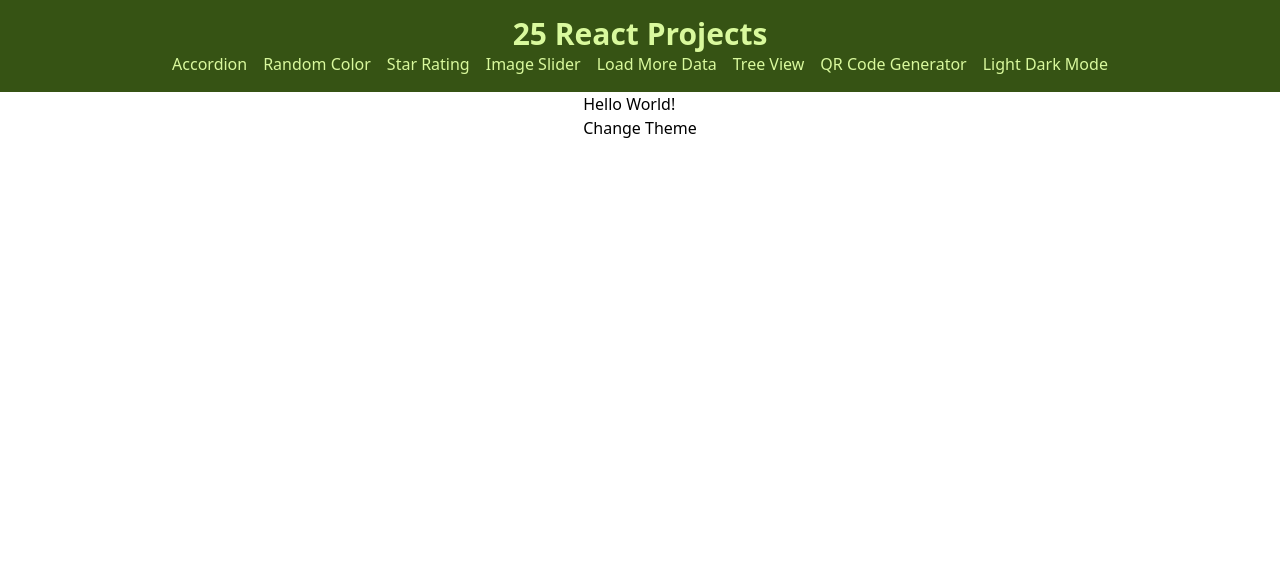
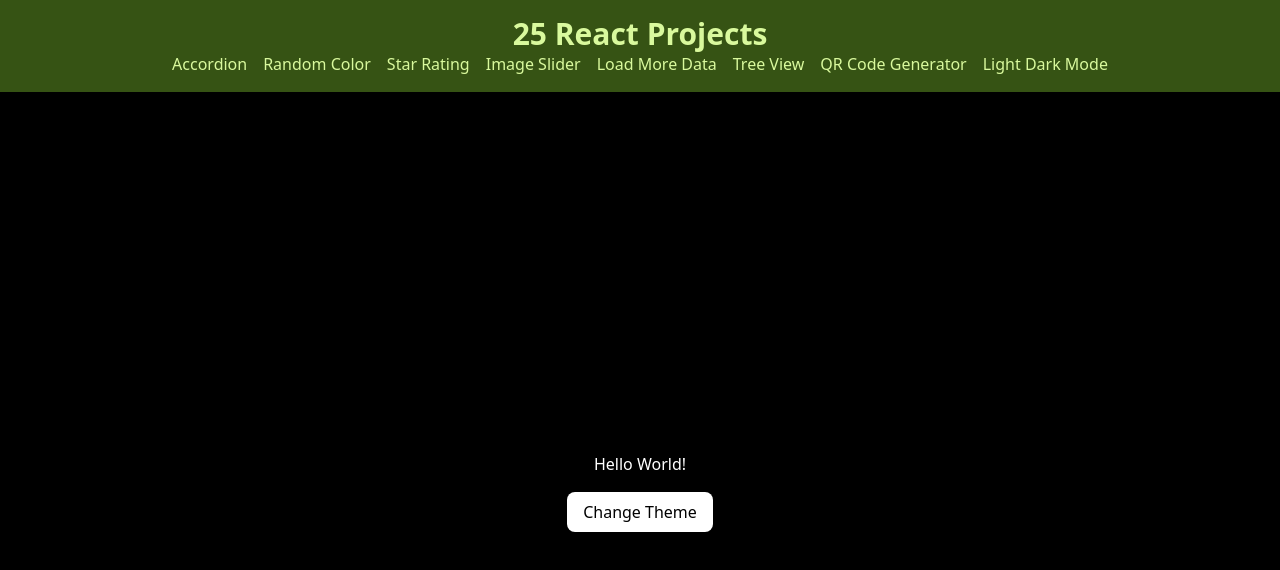
Before and after one commit to Kris1027/25-react-projects, a React (Vite) app: page /light-dark-mode in a window 1280 px wide. Shown: the top 570 px of the page. Built offline with nearby package versions, Linux system fonts and the light colour scheme.

Commit message:
build useLocalStorageHook and theme css

```diff
--- a/src/projects/light-dark-mode/LightDarkMode.tsx
+++ b/src/projects/light-dark-mode/LightDarkMode.tsx
@@ -1,8 +1,19 @@
+import { useLocalStorage } from "./useLocalStorage";
+import "./theme.css";
+
 export const LightDarkMode = () => {
+  const [theme, setTheme] = useLocalStorage("theme", "dark");
+
+  function handleToggleTheme() {
+    setTheme(theme === "dark" ? "light" : "dark");
+  }
+
+  console.log(theme);
+
   return (
-    <div>
+    <div className="light-dark-mode" data-theme={theme}>
       <p>Hello World!</p>
-      <button>Change Theme</button>
+      <button onClick={handleToggleTheme}>Change Theme</button>
     </div>
   );
 };
--- /dev/null
+++ b/src/projects/light-dark-mode/theme.css
@@ -0,0 +1,39 @@
+:root {
+  --background: #fff;
+  --text: #000;
+  --button-bg: #000;
+  --button-text: #fff;
+}
+
+[data-theme="dark"] {
+  --background: #000;
+  --text: #fff;
+  --button-bg: #fff;
+  --button-text: #000;
+}
+
+.light-dark-mode {
+  background-color: var(--background);
+  padding: 1rem;
+  display: flex;
+  width: 100%;
+  height: 100vh;
+  flex-direction: column;
+  align-items: center;
+  justify-content: center;
+  transition: all 1s ease;
+}
+
+.light-dark-mode p {
+  margin-bottom: 1rem;
+  color: var(--text);
+}
+
+.light-dark-mode button {
+  background-color: var(--button-bg);
+  color: var(--button-text);
+  padding: 0.5rem 1rem;
+  border: none;
+  border-radius: 0.5rem;
+  cursor: pointer;
+}
--- /dev/null
+++ b/src/projects/light-dark-mode/useLocalStorage.ts
@@ -0,0 +1,24 @@
+import { useEffect, useState } from "react";
+
+export const useLocalStorage = (key: string, defaultValue: string) => {
+  const [value, setValue] = useState(() => {
+    let currentValue;
+
+    try {
+      currentValue = JSON.parse(
+        localStorage.getItem(key) || String(defaultValue)
+      );
+    } catch (error) {
+      console.error(error);
+      currentValue = defaultValue;
+    }
+
+    return currentValue;
+  });
+
+  useEffect(() => {
+    localStorage.setItem(key, JSON.stringify(value));
+  }, [key, value]);
+
+  return [value, setValue];
+};
```
